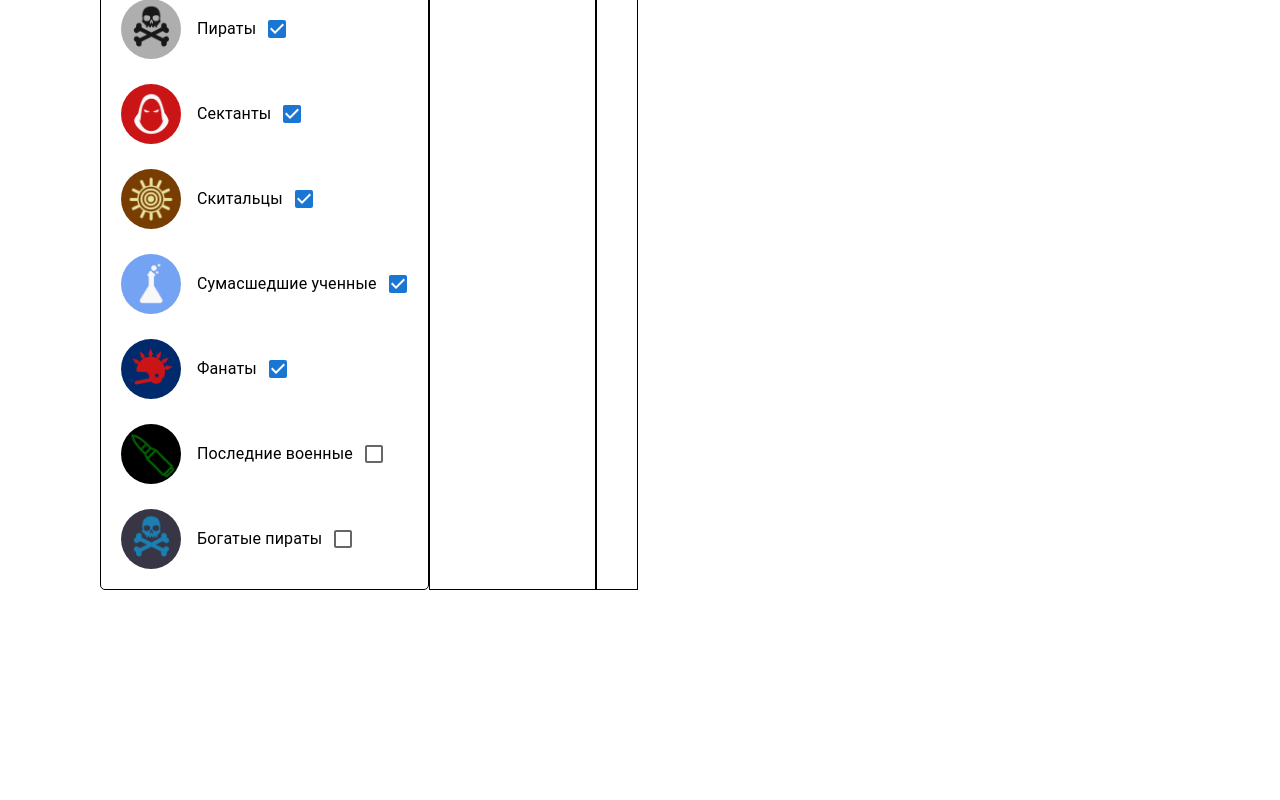
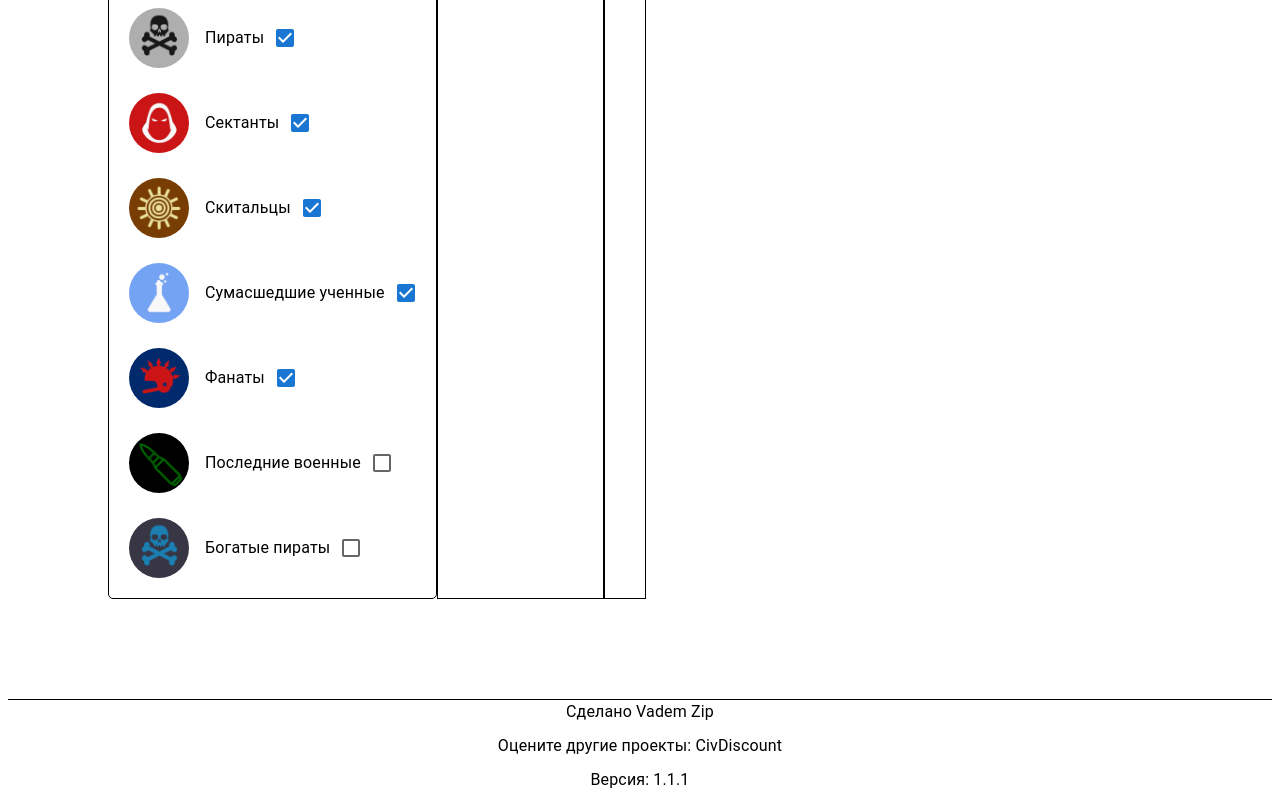
Before and after one commit to Vademzip/026-red-death-drafter, a React (Vite) app: page / in a window 1280 px wide. Shown: the part 596-1396 px from the top of the page. Before the commit the page ends 1286 px from the top, so only its background shows below. Built offline with nearby package versions, Linux system fonts and the light colour scheme.

Commit message:
1.1.1
- Добавлен футер
- Смена шрифта
- Небольшие исправления локализации

```diff
--- a/public/locales/ru/translation.json
+++ b/public/locales/ru/translation.json
@@ -27,5 +27,11 @@
         "amount_of_fractions_helper_text" : "Количество фракций на выбор",
         "text_copy_to_clipboard" : "Текст скопирован в буфер обмена"
     },
-    "draftButton" : "Распределить"
+    "draftButton" : "Распределить",
+    "player": "Игрок",
+    "footer_text": {
+        "other_project" : "Оцените другие проекты",
+        "made_by": "Сделано",
+        "version": "Версия"
+    }
 }
--- a/src/App.jsx
+++ b/src/App.jsx
@@ -4,6 +4,7 @@ import viteLogo from '/vite.svg'
 import './App.css'
 import Drafter from "./components/Drafter/Drafter.jsx";
 import Header from "./components/Header/Header.jsx";
+import Footer from "./components/Footer/Footer.jsx";
 
 function App() {
 
@@ -11,6 +12,7 @@ function App() {
     <>
         <Header/>
         <Drafter/>
+        <Footer/>
     </>
   )
 }
--- a/src/components/Drafter/Drafter.jsx
+++ b/src/components/Drafter/Drafter.jsx
@@ -117,7 +117,7 @@ const Drafter = () => {
         const copyToClipboard = (fractionArray) => {
             let text = '';
             fractionArray.forEach((player, index) => {
-                const playerText = `Игрок ${index + 1}: ${player.join(' / ')}\n`;
+                const playerText = `${t('player')} ${index + 1}: ${player.join(' / ')}\n`;
                 text += playerText;
             });
             console.log(text.trim())
@@ -375,7 +375,7 @@ const Drafter = () => {
                         {warning && <Typography sx={{color: 'orange'}}>{warning}</Typography>}
                         {error && <Typography sx={{color: 'red'}}>{error}</Typography>}
                         {finalDraft.length > 0 && translatedFractions.map((player, index) => (
-                            <Typography key={index}>Игрок {index + 1}: {player.join(' / ')}</Typography>
+                            <Typography key={index}>{t('player')} {index + 1}: {player.join(' / ')}</Typography>
                         ))}
                         {finalDraft.length > 0 && <Typography>{t('helper_text.text_copy_to_clipboard')}</Typography>}
                     </Box>
--- /dev/null
+++ b/src/components/Footer/Footer.jsx
@@ -0,0 +1,27 @@
+import React from 'react';
+import {Box, Typography} from "@mui/material";
+import {useTranslation} from "react-i18next";
+
+const Footer = () => {
+    const {t, i18n} = useTranslation();
+
+    return (
+        <Box sx={{
+            borderTop: '1px solid black',
+            display: 'flex',
+            flexDirection: 'column',
+            alignItems: 'center',
+            rowGap: '10px',
+            "& a":{
+                color: 'black',
+                textDecoration : 'none'
+            }
+        }}>
+            <Typography>{t('footer_text.made_by')} <a href={'https://github.com/Vademzip/'} target={"_blank"}>Vadem Zip</a></Typography>
+            <Typography>{t('footer_text.other_project')}: <a href={'https://civdiscount.vercel.app/'} target={"_blank"}>CivDiscount</a></Typography>
+            <Typography>{t('footer_text.version')}: 1.1.1</Typography>
+        </Box>
+    );
+};
+
+export default Footer;
--- a/src/index.css
+++ b/src/index.css
@@ -1,11 +1,10 @@
-@import url('https://fonts.googleapis.com/css2?family=Montserrat:ital,wght@0,300;0,400;0,500;0,600;1,500&display=swap');
-
+<link href='http://fonts.googleapis.com/css?family=Roboto:400,100,100italic,300,300italic,400italic,500,500italic,700,700italic,900italic,900' rel='stylesheet' type='text/css'>
 
 *{
   margin: 0;
   padding: 0;
   box-sizing: border-box;
-  font-family: 'Montserrat', sans-serif;
+  font-family: 'Roboto', sans-serif;
 
 }
 header{
```
Also changed, not shown: public/locales/en/translation.json (+7 -1 lines).
